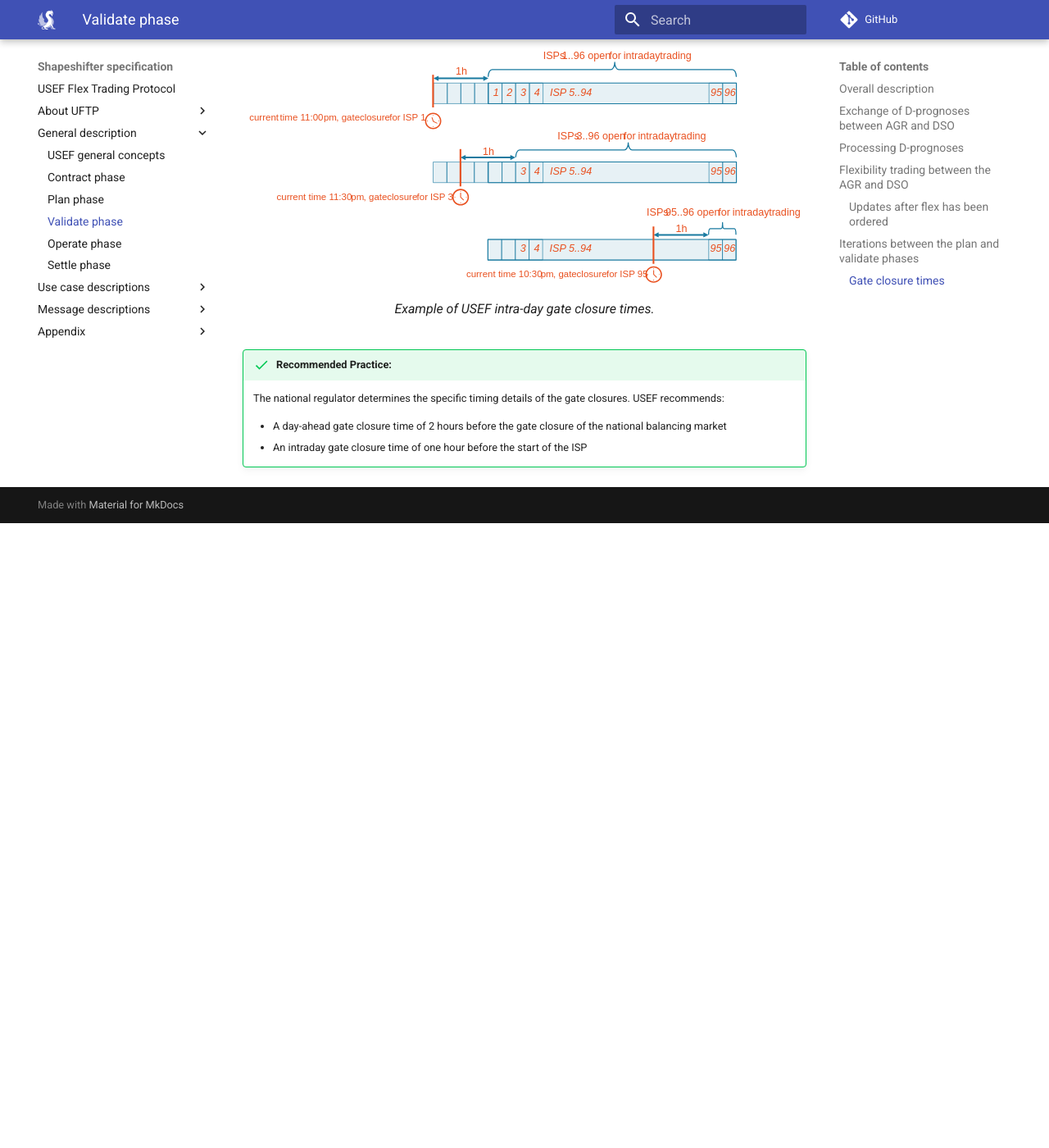
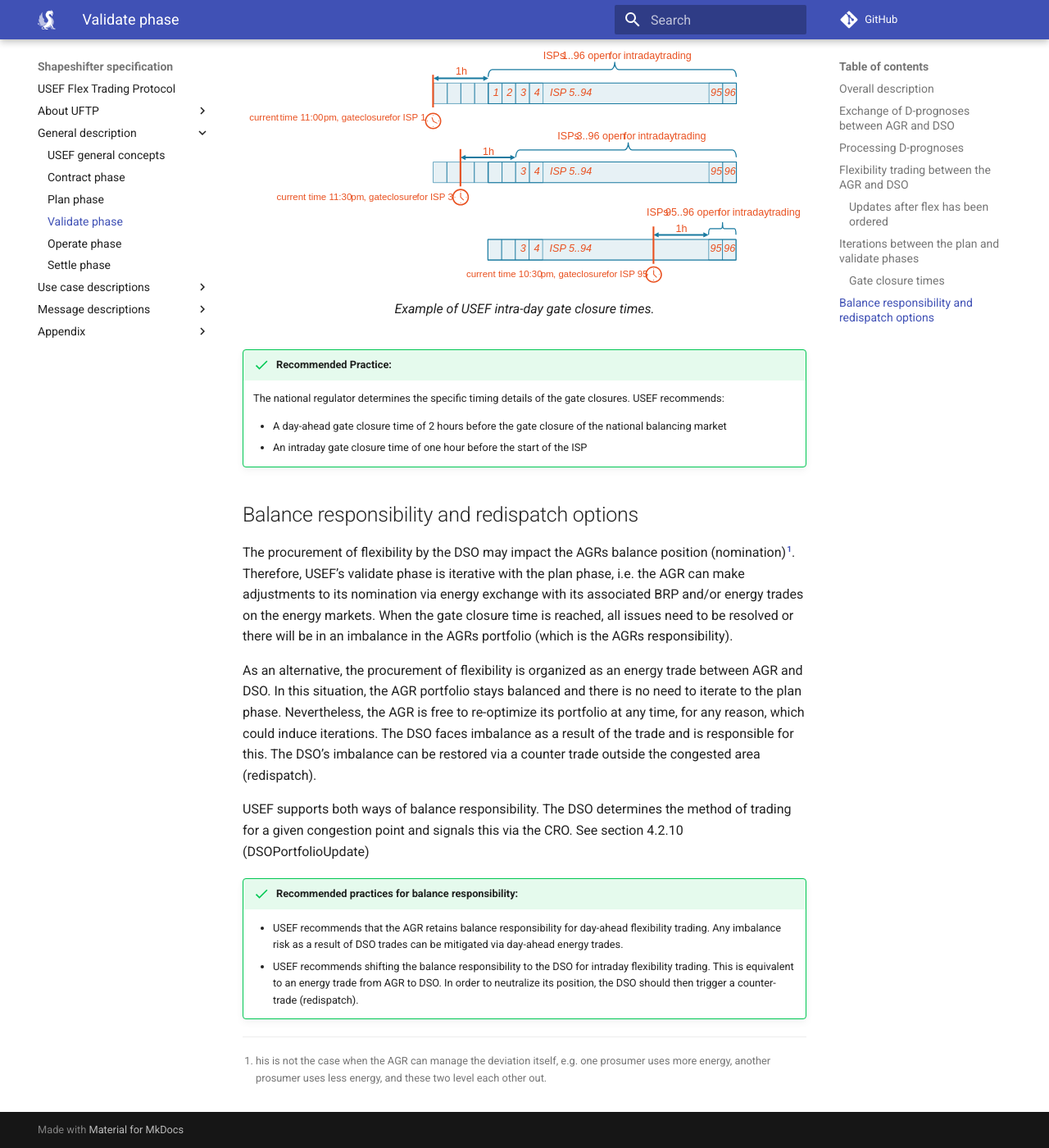
Before and after one commit to shapeshifter/shapeshifter-specification, an MkDocs documentation site: the page built from docs/general-description/validate-phase.md, in a window 1280 px wide and 1400 px high, scrolled down 8506 px. Shown: the whole window at 82% size. Built offline with MkDocs 1.6.1 and Material for MkDocs 9.7.7, drawn with Linux system fonts in a browser that asks for light colours; comment, search, counter and statistics services are not loaded; before the commit the page ends 9144 px from its top, so only the background shows below that.

Commit message:
docs: missing section in general description validate phase
Somehow a whole section was not copied yet. Rectified.

Signed-off-by: Nico Rikken <nico.rikken@alliander.com>

```diff
--- a/docs/general-description/validate-phase.md
+++ b/docs/general-description/validate-phase.md
@@ -218,3 +218,27 @@
 
     - A day-ahead gate closure time of 2 hours before the gate closure of the national balancing market
     - An intraday gate closure time of one hour before the start of the ISP
+
+## Balance responsibility and redispatch options
+
+The procurement of flexibility by the DSO may impact the AGRs balance position (nomination)[^11].
+Therefore, USEF’s validate phase is iterative with the plan phase, i.e. the AGR can make adjustments to its nomination via energy exchange with its associated BRP and/or energy trades on the energy markets.
+When the gate closure time is reached, all issues need to be resolved or there will be in an imbalance in the AGRs portfolio (which is the AGRs responsibility).
+
+[^11]: his is not the case when the AGR can manage the deviation itself, e.g. one prosumer uses more energy, another prosumer uses less energy, and these two level each other out.
+
+As an alternative, the procurement of flexibility is organized as an energy trade between AGR and DSO.
+In this situation, the AGR portfolio stays balanced and there is no need to iterate to the plan phase.
+Nevertheless, the AGR is free to re-optimize its portfolio at any time, for any reason, which could induce iterations.
+The DSO faces imbalance as a result of the trade and is responsible for this.
+The DSO’s imbalance can be restored via a counter trade outside the congested area (redispatch).
+
+USEF supports both ways of balance responsibility.
+The DSO determines the method of trading for a given congestion point and signals this via the CRO. See section 4.2.10 (DSOPortfolioUpdate)
+
+!!! success "Recommended practices for balance responsibility:"
+    - USEF recommends that the AGR retains balance responsibility for day-ahead flexibility trading.
+    Any imbalance risk as a result of DSO trades can be mitigated via day-ahead energy trades.
+    - USEF recommends shifting the balance responsibility to the DSO for intraday flexibility trading.
+    This is equivalent to an energy trade from AGR to DSO.
+    In order to neutralize its position, the DSO should then trigger a counter-trade (redispatch).
```
